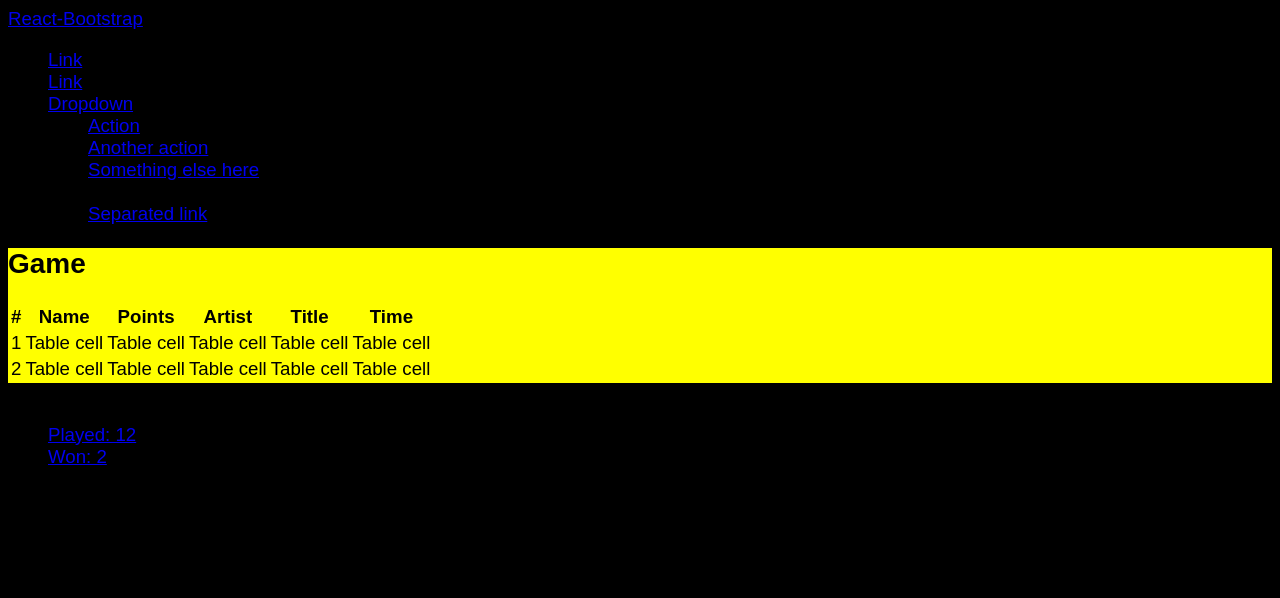
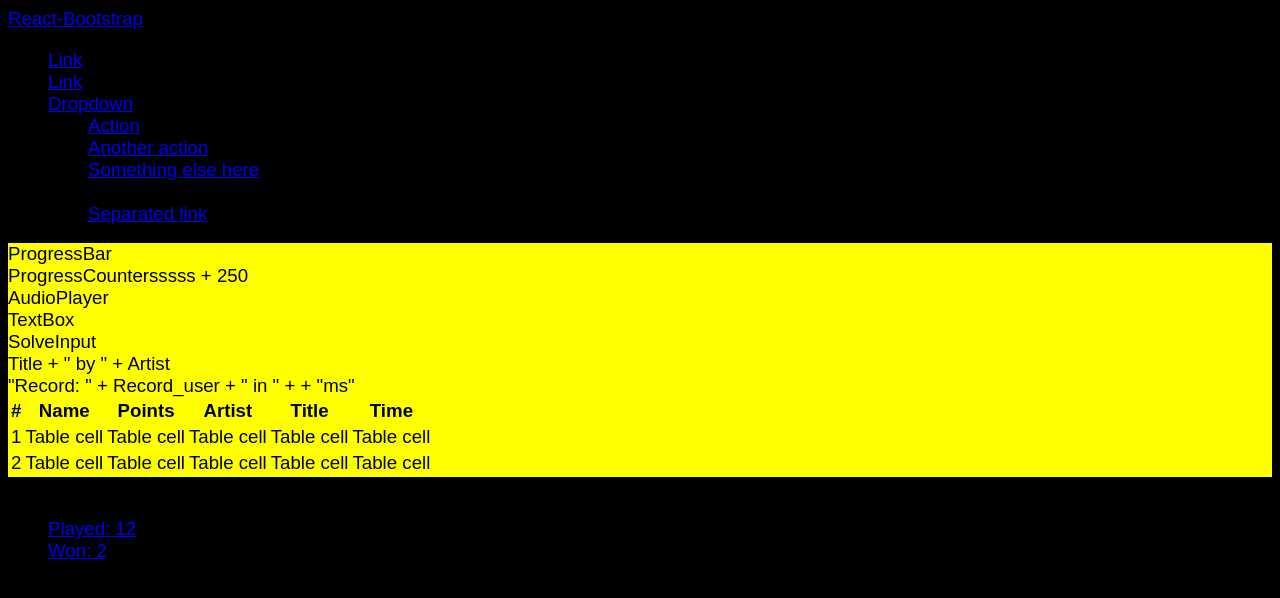
Before and after one commit to J0-nas/TDDD27, a React app in the folder dev_server/: page / in a window 1280 px wide. Shown: the top 598 px of the page. Built offline with nearby package versions, Linux system fonts and the light colour scheme; the HTML template or start-up script is replaced by a standard one.

Commit message:
progress on the rendering of ui components

```diff
--- a/dev_server/src/views/AudioPlayer.jsx
+++ b/dev_server/src/views/AudioPlayer.jsx
@@ -2,4 +2,11 @@ import React from 'react';
 import ReactDOM from 'react-dom';
 
 export default class AudioPlayer extends React.Component {
+  render() {
+    return (
+      <div>
+        AudioPlayer
+      </div>
+    );
+  }
 }
--- a/dev_server/src/views/GameView.jsx
+++ b/dev_server/src/views/GameView.jsx
@@ -1,10 +1,27 @@
 import React from 'react';
 import ReactDOM from 'react-dom';
+
+import ProgressBar from './ProgressBar.jsx';
+import ProgressCounter from './ProgressCounter.jsx';
+import AudioPlayer from './AudioPlayer.jsx';
+import TextBox from './TextBox.jsx';
+import SolveInput from './SolveInput.jsx';
+import PreviouslyPlayed from './PreviouslyPlayed.jsx';
+
+import { Grid } from 'react-bootstrap';
+
 
 export default class GameView extends React.Component {
   render () {
     return (
-      <h2>Game</h2>
+      <Grid>
+        <ProgressBar/>
+        <ProgressCounter/>
+        <AudioPlayer/>
+        <TextBox/>
+        <SolveInput/>
+        <PreviouslyPlayed/>
+      </Grid>
     );
   }
 }
--- a/dev_server/src/views/PreviouslyPlayed.jsx
+++ b/dev_server/src/views/PreviouslyPlayed.jsx
@@ -1,5 +1,33 @@
 import React from 'react';
 import ReactDOM from 'react-dom';
 
+import { Grid, Row, Col } from 'react-bootstrap';
+
 export default class PreviouslyPlayed extends React.Component {
+  constructor() {
+    super();
+    this.state = {
+      artist: "Artist",
+      title: "Title",
+      record_time: "Record_time",
+      record_user: "Record_user"
+    };
+  }
+
+  render() {
+    return (
+      <Grid>
+        <Row className="show-grid">
+          <Col>
+            <div>
+              {this.state.title} + " by " +  {this.state.artist}
+            </div>
+          </Col>
+          <Col>
+              "Record: " + {this.state.record_user} + " in " + {this.record_time} + "ms"
+          </Col>
+        </Row>
+      </Grid>
+    );
+  }
 }
--- a/dev_server/src/views/ProgressBar.jsx
+++ b/dev_server/src/views/ProgressBar.jsx
@@ -2,4 +2,11 @@ import React from 'react';
 import ReactDOM from 'react-dom';
 
 export default class ProgressBar extends React.Component {
+  render() {
+    return (
+      <div>
+        ProgressBar
+      </div>
+    );
+  }
 }
--- a/dev_server/src/views/ProgressCounter.jsx
+++ b/dev_server/src/views/ProgressCounter.jsx
@@ -2,4 +2,43 @@ import React from 'react';
 import ReactDOM from 'react-dom';
 
 export default class ProgressCounter extends React.Component {
+  constructor() {
+    super();
+    this.state = {
+      counter: 30*10
+    };
+  }
+
+  componentDidMount() {
+    this.timer = setInterval(() => this.tick(), 100);
+  }
+
+  componentWillUnmount() {
+    clearInterval(this.timer);
+  }
+
+  tick() {
+    console.log(this.state);
+    var s = this.state.counter;
+    if (s <= 0) {
+      /*this.setState({
+        counter: 30*10
+      });*/
+      clearInterval(this.timer);
+      this.timer = null
+    } else {
+      this.setState({
+        counter: this.state.counter - 1
+      });
+    }
+  }
+
+
+  render() {
+    return (
+      <div>
+        ProgressCountersssss + {this.state.counter}
+      </div>
+    );
+  }
 }
--- a/dev_server/src/views/SolveInput.jsx
+++ b/dev_server/src/views/SolveInput.jsx
@@ -2,4 +2,11 @@ import React from 'react';
 import ReactDOM from 'react-dom';
 
 export default class SolveInput extends React.Component {
+  render() {
+    return (
+      <div>
+        SolveInput
+      </div>
+    );
+  }
 }
--- a/dev_server/src/views/TextBox.jsx
+++ b/dev_server/src/views/TextBox.jsx
@@ -2,4 +2,11 @@ import React from 'react';
 import ReactDOM from 'react-dom';
 
 export default class TextBox extends React.Component {
+  render() {
+    return (
+      <div>
+        TextBox
+      </div>
+    );
+  }
 }
```
Also changed, not shown: 1 other file (tests, documents, lock files or other folders).
